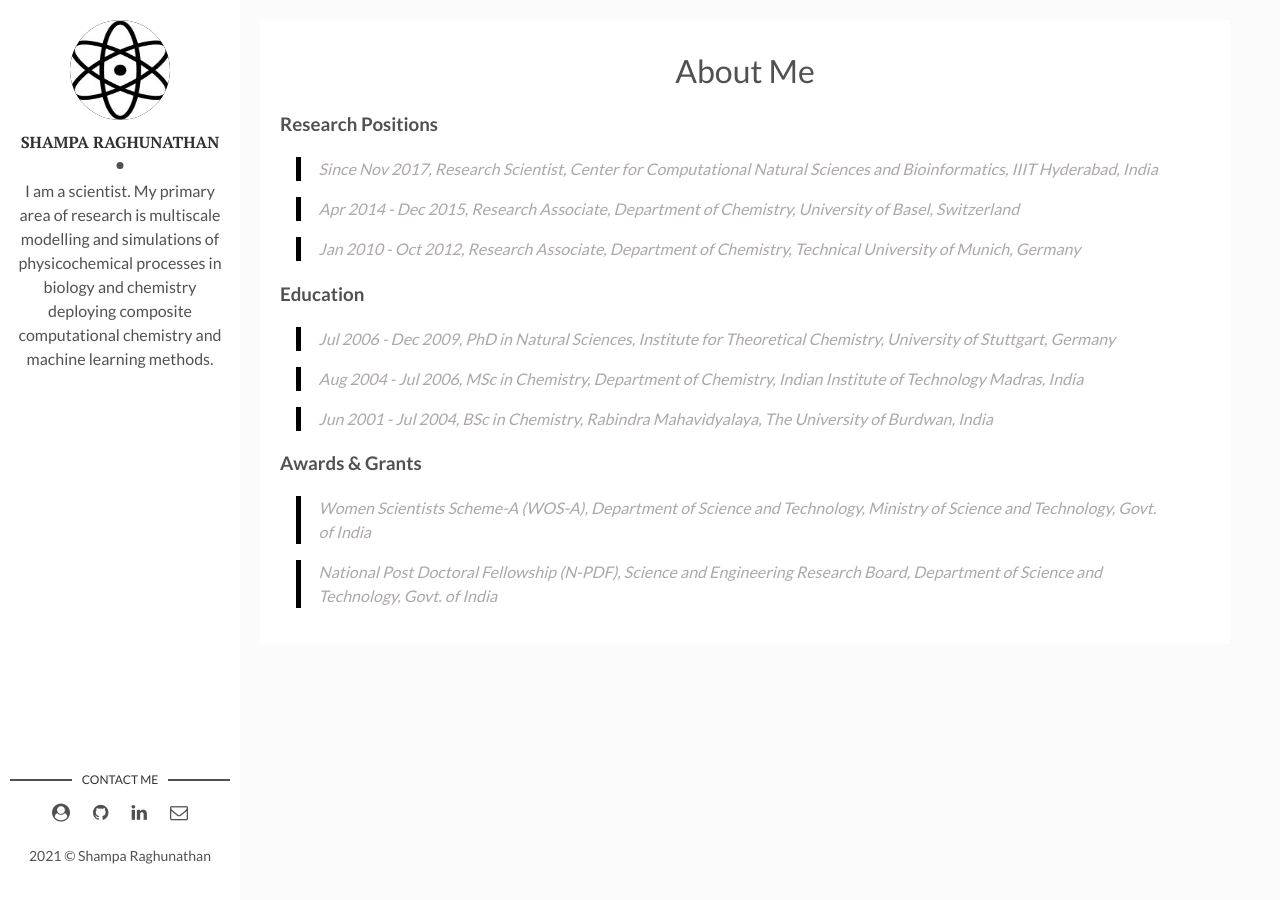
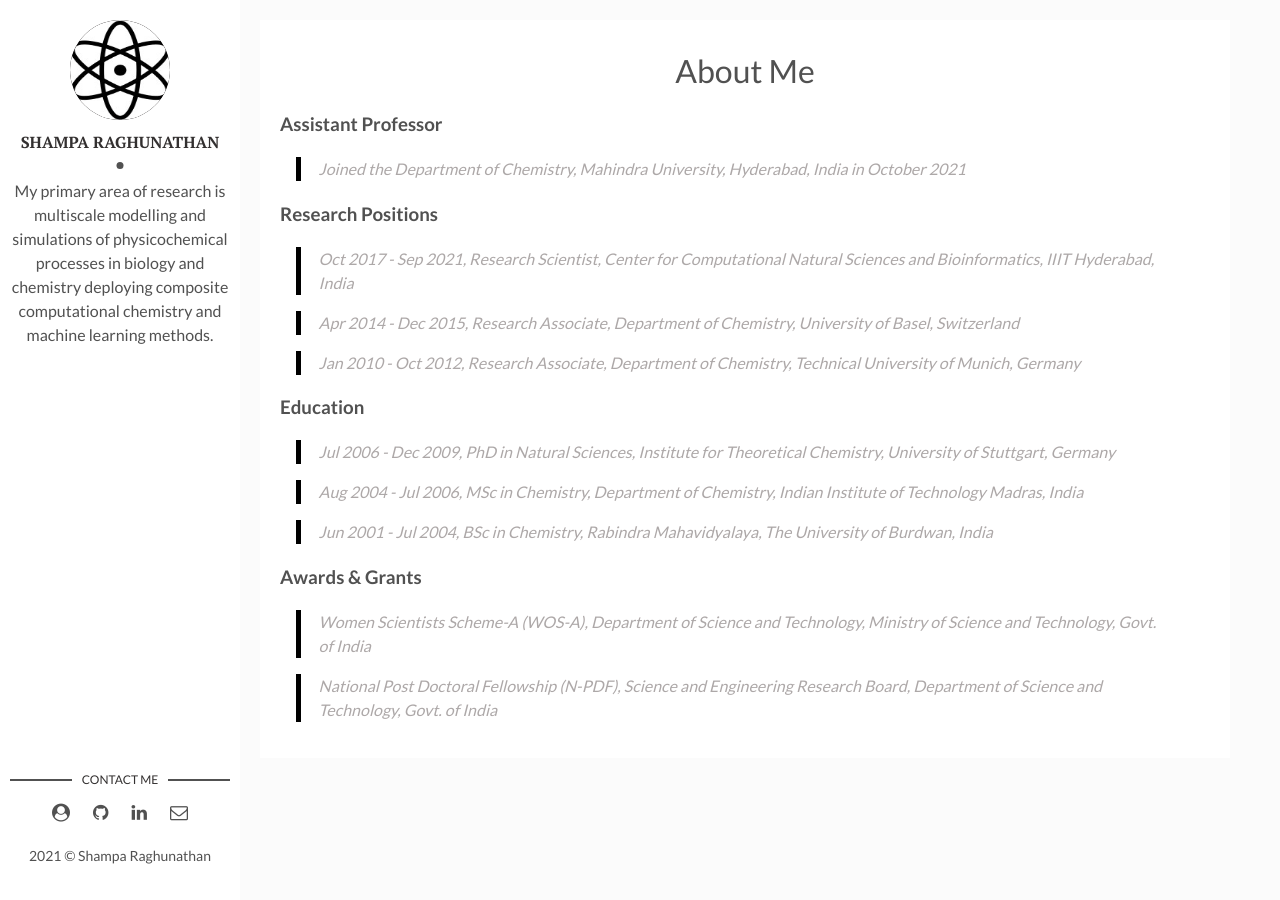
Before and after one commit to rshampa/comp.biophys.chem, a Jekyll site: the page built from _posts/2021-08-23-about.markdown, in a window 1280 px wide. Built offline with Jekyll 4.4.1, drawn with Linux system fonts in a browser that asks for light colours.

Commit message:
Designation changed
Designation changed

```diff
--- a/_config.yml
+++ b/_config.yml
@@ -1,6 +1,6 @@
 title: Shampa Raghunathan
 description: > # this means to ignore newlines until "baseurl:"
-  Research Scientist, DST
+  Assistant Professor
 permalink: ':title/'
 baseurl: "/comp.biophys.chem" # the subpath of your site, e.g. /repo_name
 url: "http://rshampa.github.io" # the base hostname & protocol for your site, e.g. http://example.com
@@ -9,7 +9,7 @@ site-twitter: #if your site has a twitter account, enter it here
 # Author Settings
 author: Shampa Raghunathan # add your name
 author-img: rshampa.jpg # add your photo
-about-author: I am a scientist. My primary area of research is multiscale modelling and simulations of physicochemical processes in biology and chemistry deploying composite computational chemistry and machine learning methods. # add description
+about-author: My primary area of research is multiscale modelling and simulations of physicochemical processes in biology and chemistry deploying composite computational chemistry and machine learning methods. # add description
 social-twitter: # add your Twitter handle
 social-facebook: # add your Facebook handle
 social-orcid: 0000-0002-8872-4411 # add your ORCiD handle
--- a/_config_dev.yml
+++ b/_config_dev.yml
@@ -1,6 +1,6 @@
 title: Shampa Raghunathan
 description: > # this means to ignore newlines until "baseurl:"
-  Research Scientist, DST
+  Assistant Professor
 permalink: ':title/'
 baseurl: "" # the subpath of your site, e.g. /repo_name
 url: "http://localhost:4000" # the base hostname & protocol for your site, e.g. http://example.com
@@ -9,7 +9,7 @@ site-twitter: #if your site has a twitter account, enter it here
 # Author Settings
 author: Shampa Raghunathan # add your name
 author-img: rshampa.jpg # add your photo
-about-author: I am a scientist. My primary area of research is multiscale modelling and simulations of physicochemical processes in biology and chemistry deploying composite computational chemistry and machine learning methods. # add description
+about-author: My primary area of research is multiscale modelling and simulations of physicochemical processes in biology and chemistry deploying composite computational chemistry and machine learning methods. # add description
 social-twitter: # add your Twitter handle
 social-facebook: # add your Facebook handle
 social-orcid: 0000-0002-8872-4411 # add your ORCiD handle
--- a/_posts/2021-08-23-about.markdown
+++ b/_posts/2021-08-23-about.markdown
@@ -7,9 +7,13 @@ description: You’ll find this post in your `_posts` directory. Go ahead and ed
 fig-caption: # Add figcaption (optional)
 ---
 
+### Assistant Professor
+
+> Joined the Department of Chemistry, Mahindra University, Hyderabad, India in October 2021
+
 ### Research Positions
 
-> Since Nov 2017, Research Scientist, Center for Computational Natural Sciences and Bioinformatics, IIIT Hyderabad, India
+> Oct 2017 - Sep 2021, Research Scientist, Center for Computational Natural Sciences and Bioinformatics, IIIT Hyderabad, India
 
 > Apr 2014 - Dec 2015, Research Associate, Department of Chemistry, University of Basel, Switzerland
 
```
Also changed, not shown: 7 other files.
